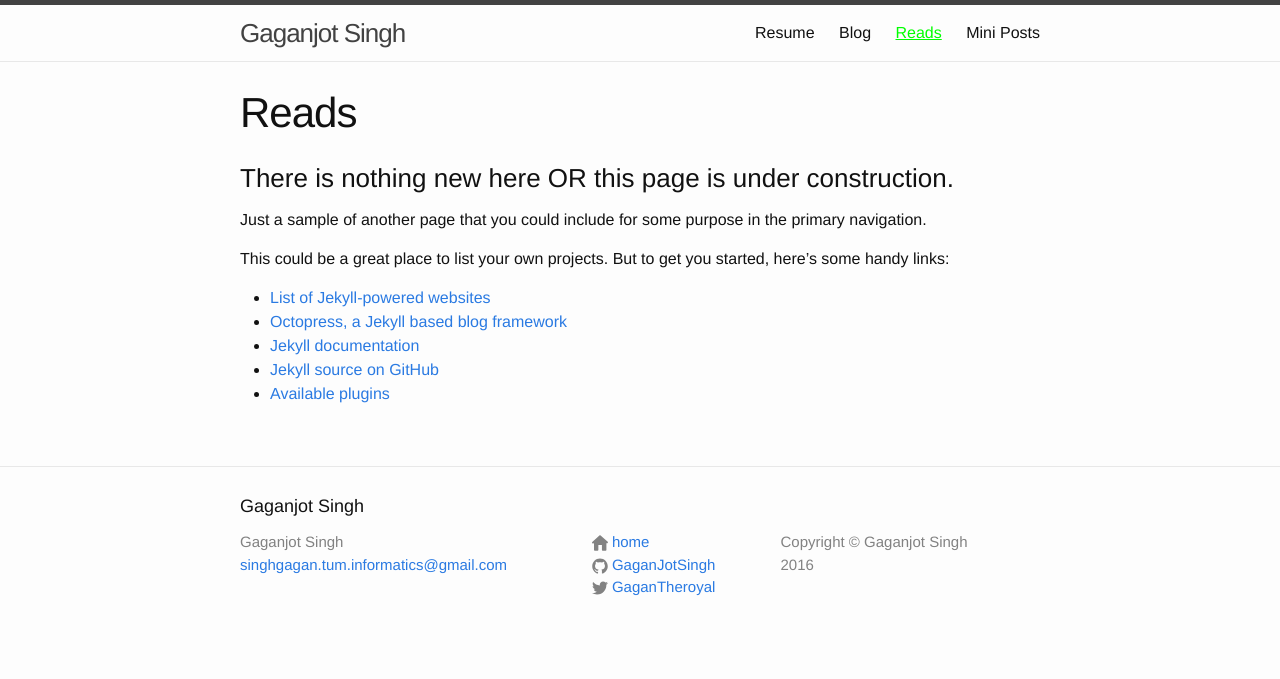
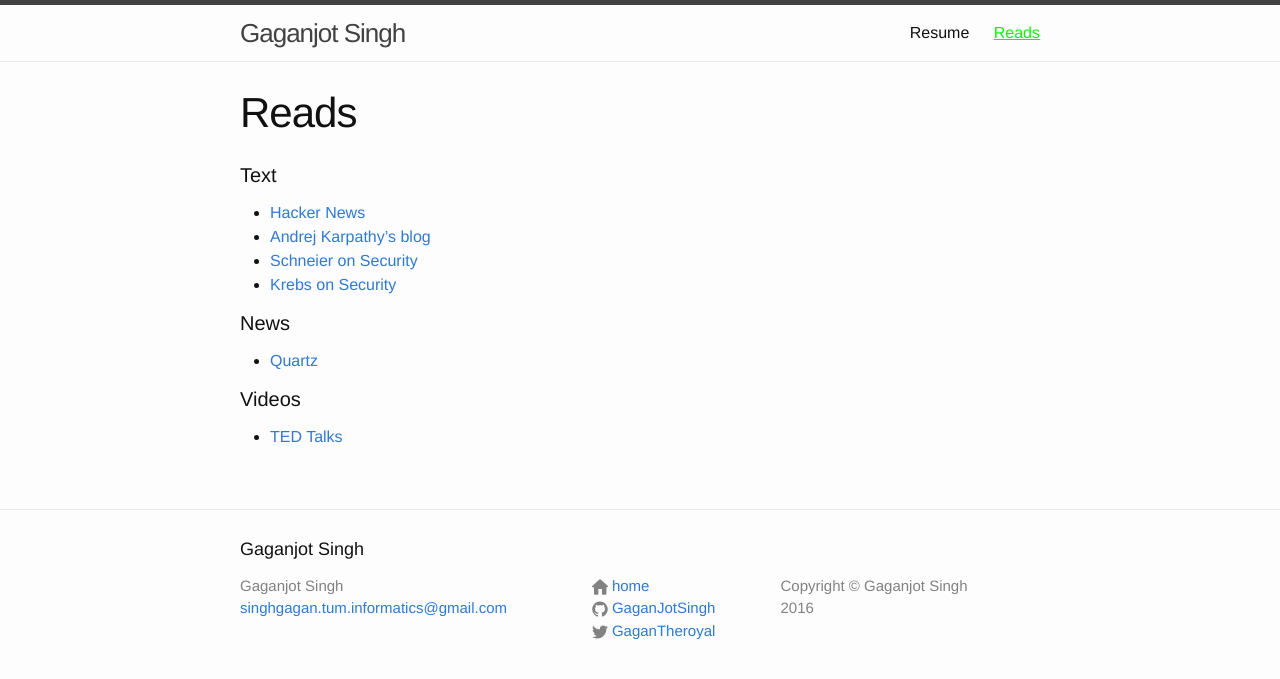
Before and after one commit to GaganJotSingh/GaganJotSingh.github.io, a Jekyll site: the page built from reads/index.md, in a window 1280 px wide. Shown: the top 679 px of the page. Built offline with Jekyll 4.4.1, drawn with Linux system fonts in a browser that asks for light colours.

Commit message:
Temporarily removed links to "Blog" and "MiniPosts" from header. Populated "Reads" page.

```diff
--- a/_includes/header.html
+++ b/_includes/header.html
@@ -22,9 +22,9 @@
       </div-->
       <div class="trigger">
         <a {% if page.url contains "/resume/" %}class="page-link-active"{% else if %}class="page-link"{% endif %} href="/about/resume/" title="My short resume">Resume</a>
-        <a {% if page.url contains "/blog/" || if page.url contains "/update/" %}class="page-link-active"{% else if %}class="page-link"{% endif %} href="/blog" title="My posts">Blog</a>
+        <!-- a {% if page.url contains "/blog/" || if page.url contains "/update/" %}class="page-link-active"{% else if %}class="page-link"{% endif %} href="/blog" title="My posts">Blog</a -->
         <a {% if page.url contains "/reads/" %}class="page-link-active"{% else if %}class="page-link"{% endif %} href="/reads" title="Somethings I read and follow">Reads</a>
-        <a {% if page.url contains "/miniPosts/" %}class="page-link-active"{% else if %}class="page-link"{% endif %} href="/miniPosts" title="Small but meaningful posts">Mini Posts</a>
+        <!-- a {% if page.url contains "/miniPosts/" %}class="page-link-active"{% else if %}class="page-link"{% endif %} href="/miniPosts" title="Small but meaningful posts">Mini Posts</a -->
       </div>
     </nav>
 
--- a/reads/index.md
+++ b/reads/index.md
@@ -3,14 +3,17 @@ layout: page
 title: Reads
 permalink: /reads/
 ---
-### There is nothing new here OR this page is under construction.
 
-Just a sample of another page that you could include for some purpose in the primary navigation.
+[//]: # (### Syncing myself with outer knowledge.)
 
-This could be a great place to list your own projects. But to get you started, here's some handy links:
+#### Text
+- [Hacker News](https://news.ycombinator.com/news)
+- [Andrej Karpathy's blog](http://karpathy.github.io/)
+- [Schneier on Security](https://www.schneier.com/)
+- [Krebs on Security](http://krebsonsecurity.com/)
 
-- [List of Jekyll-powered websites](https://github.com/jekyll/jekyll/wiki/Sites)
-- [Octopress, a Jekyll based blog framework](https://github.com/octopress/)
-- [Jekyll documentation](http://jekyllrb.com/)
-- [Jekyll source on GitHub](https://github.com/jekyll/jekyll)
-- [Available plugins](http://jekyllrb.com/docs/plugins/#available_plugins)
+#### News
+- [Quartz](http://qz.com/)
+
+#### Videos
+- [TED Talks](https://www.ted.com/)
```
